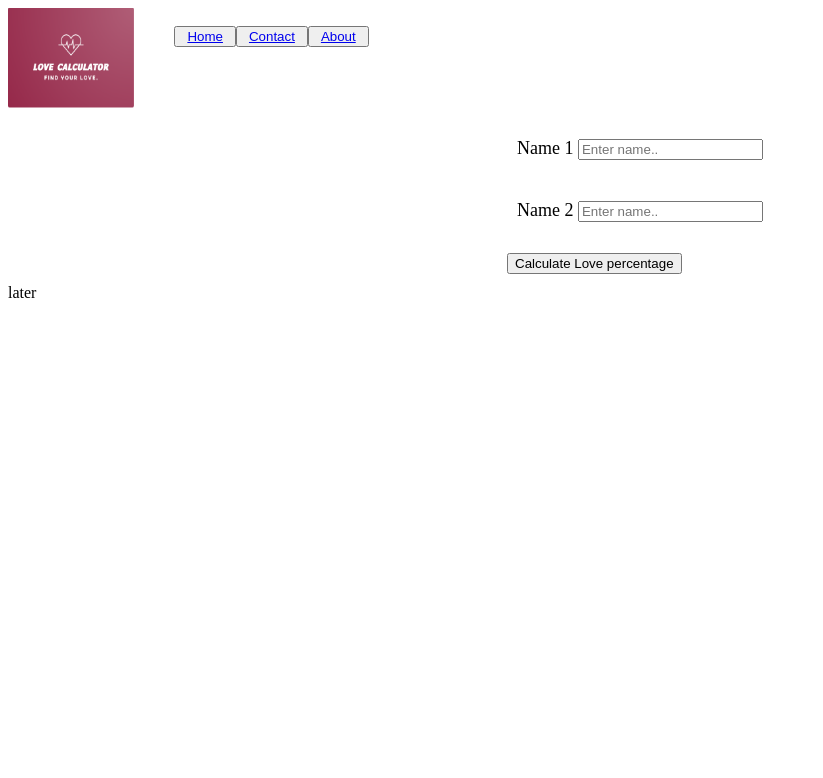
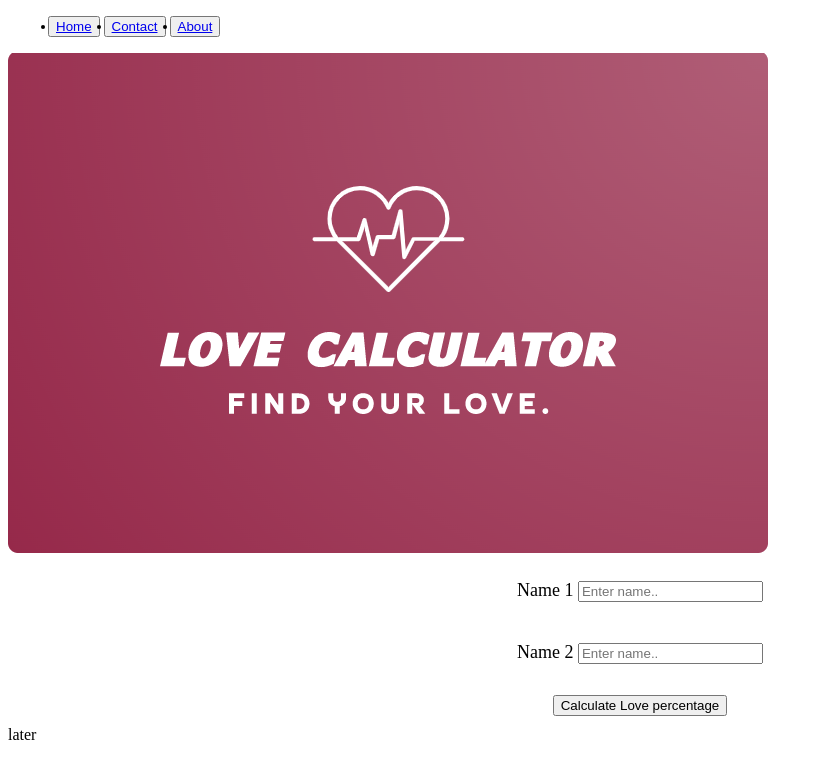
Before and after one commit to Bello-online/LoveCalculator, a website: page Src/index.html in a window 1280 px wide. Shown: the whole page, without its empty margins (0-823 px from the left). Drawn offline with Linux system fonts and the light colour scheme.

Commit message:
starting styling Co-authored-by: Olaseni Bello <Bello-online@users.noreply.github.com>

```diff
--- a/Src/css/index.css
+++ b/Src/css/index.css
@@ -1,31 +1,4 @@
-header {
-    font-size: large;
-}
 
-header{
-    position: relative;
-    width: 100%;
-    height: 100px;
-    margin-bottom:10px;
-}
-header > img{
-    height: 100%;
-    width:10%;
-    position: absolute;
-    top: 0;
-    left:0;
-}
-header .nav-links{
-    position:absolute;
-    left: 10%;
-    display: flex;
-    flex-direction: row;
-}
-header ul  li {
-    margin-right:5px;
-    margin-left: 5px;
-    list-style-type: none;
-}
 .app-container{
     font-size: 18px;
     display: flex;
@@ -35,3 +8,13 @@ header ul  li {
 .app-container div{
     padding: 10px;
 }
+.game-container{
+    text-align: center;
+}
+.nav-item .active{
+    background-color: blue;
+}
+
+body{
+    background-color: lightbro;
+}
```
